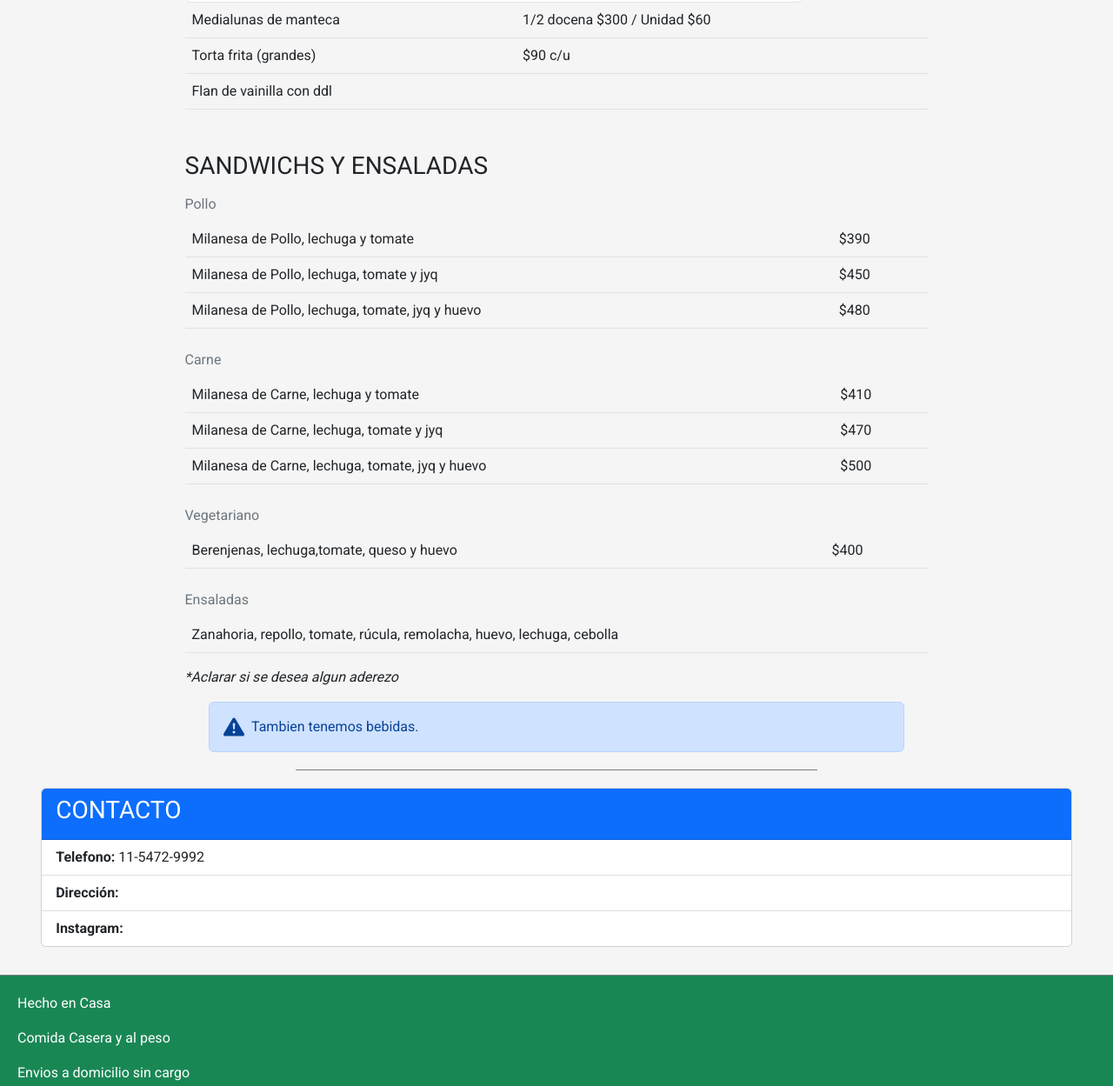
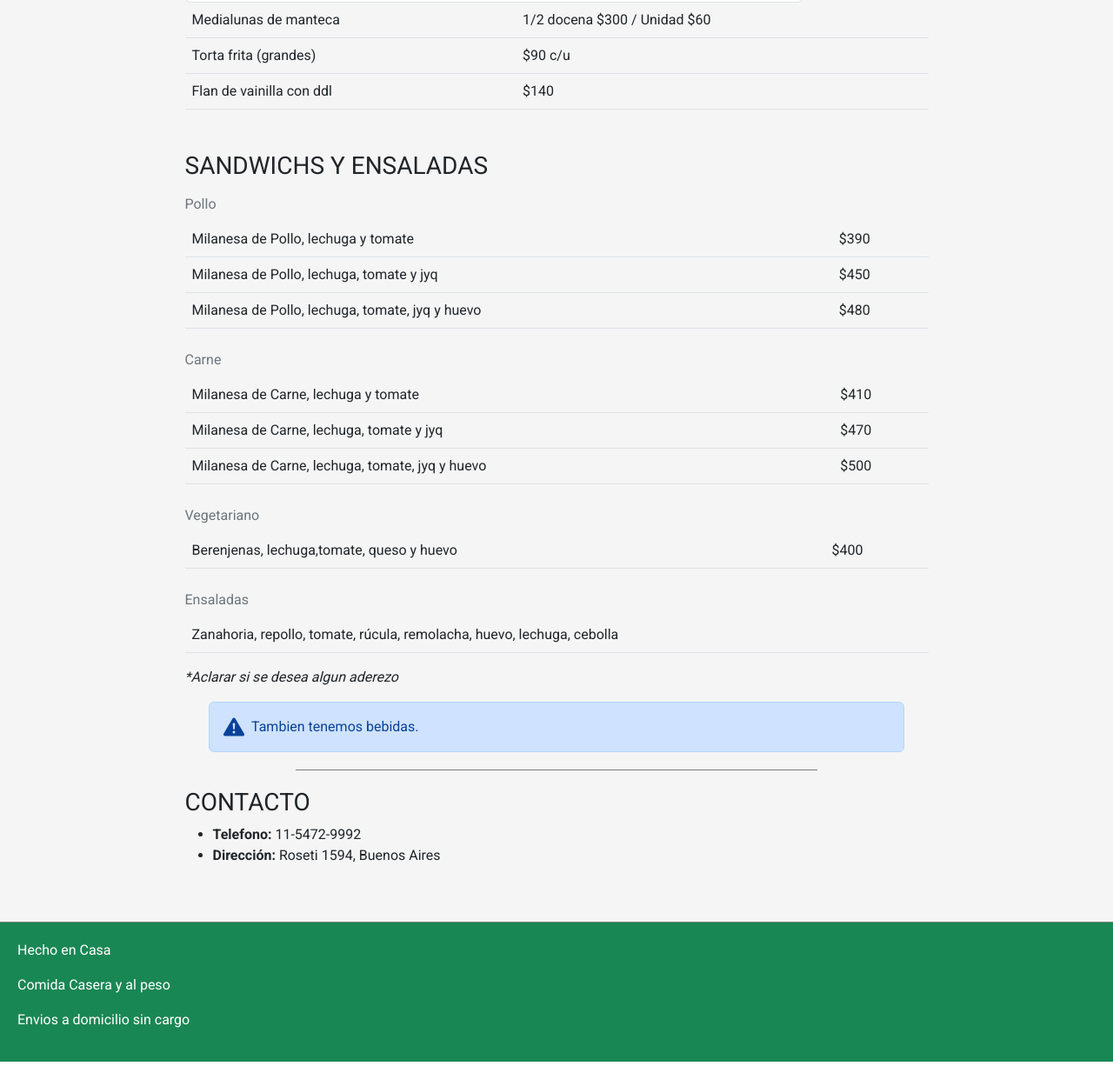
Before and after one commit to ljuan92/menu-hecho-en-casa, a plain HTML site: page index.html in a window 1280 px wide. Shown: the part 1754-3003 px from the top of the page at 87% size. After the commit the page ends 2975 px from the top, so only its background shows below. Drawn offline with nearby package versions, Linux system fonts and the light colour scheme.

Commit message:
Update index.html - article/section contacto

```diff
--- a/css/style.css
+++ b/css/style.css
@@ -2,13 +2,13 @@
     font-family: 'Roboto', sans-serif;
 }
 
-header > p {
+header>p {
     margin-bottom: 0;
 }
 
 
 
-body > header {
+body>header {
 
     /* background-color: #f5f5f5; */
     padding: 20px;
@@ -19,7 +19,7 @@ body > header {
 }
 
 footer {
-    background-color: #f5f5f5;
+    /* background-color: #f5f5f5; */
     padding: 20px;
     border-top: 1px solid grey;
 }
--- a/index.html
+++ b/index.html
@@ -135,7 +135,7 @@
                             </tr>
                             <tr>
                                 <td>Flan de vainilla con ddl</td>
-                                <td></td>
+                                <td>$140</td>
                             </tr>
                         </tbody>
                     </table>
@@ -254,7 +254,7 @@
 
 
         <!-- SECTION DE CONTACTO -->
-        <section class="card mb-3" style="width: 95%; margin-right: auto; margin-left: auto;">
+        <!-- <section class="card mb-3" style="width: 95%; margin-right: auto; margin-left: auto;">
             <header class="card-header bg-primary text-white">
                 <h3>CONTACTO</h3>
             </header>
@@ -263,7 +263,26 @@
                 <li class="list-group-item"><b>Dirección: </b></li>
                 <li class="list-group-item"><b>Instagram: </b></li>
             </ul>
-        </section>
+        </section> -->
+        <article class="article-menus" style="max-width: 900px; margin-right: auto; margin-left: auto;">
+            <section class="mb-5" style="width: 95%; margin-right: auto; margin-left: auto;">
+                <header class="">
+                    <h3>CONTACTO</h3>
+                </header>
+
+
+
+                <ul>
+                    <li>
+                        <b>Telefono: </b> 11-5472-9992
+                    </li>
+                    <li>
+                        <b>Dirección: </b> Roseti 1594, Buenos Aires
+                </ul>
+
+
+            </section>
+        </article>
 
     </main>
     <footer class="bg-success text-white">
```
